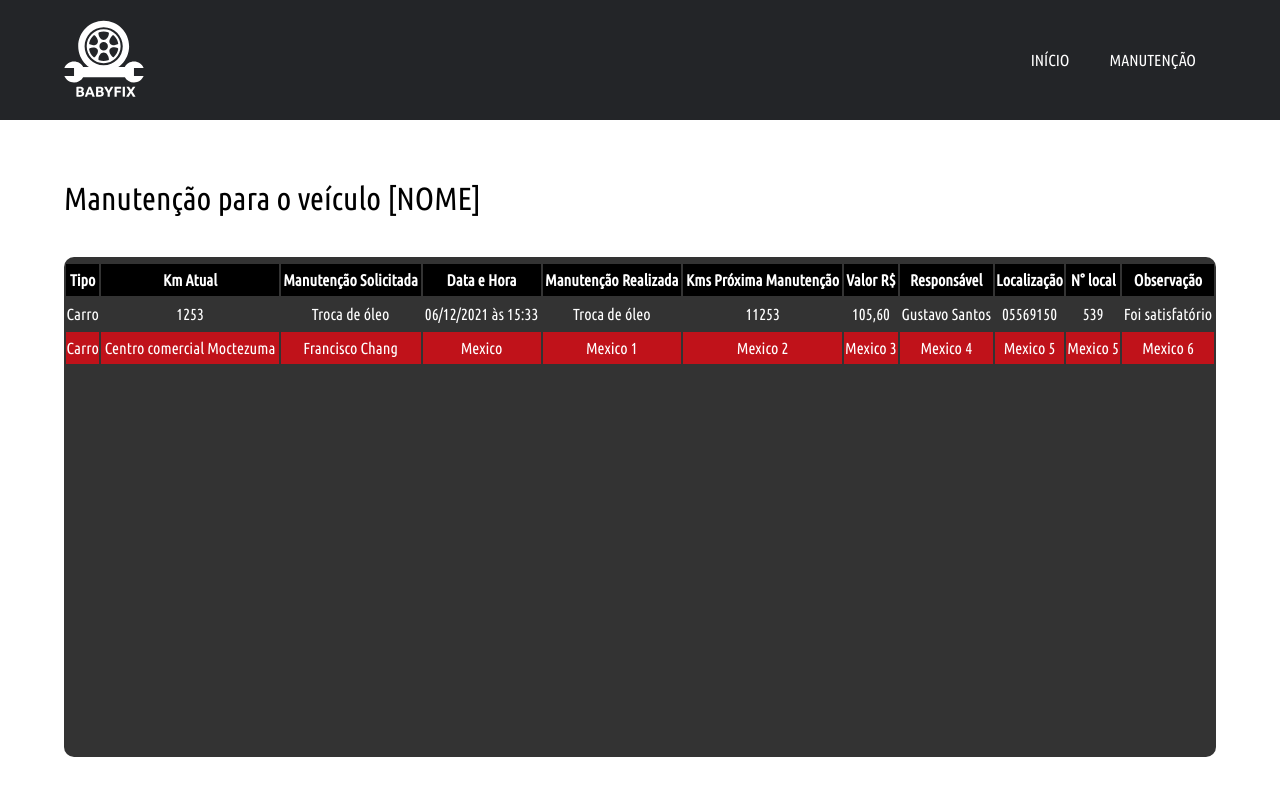
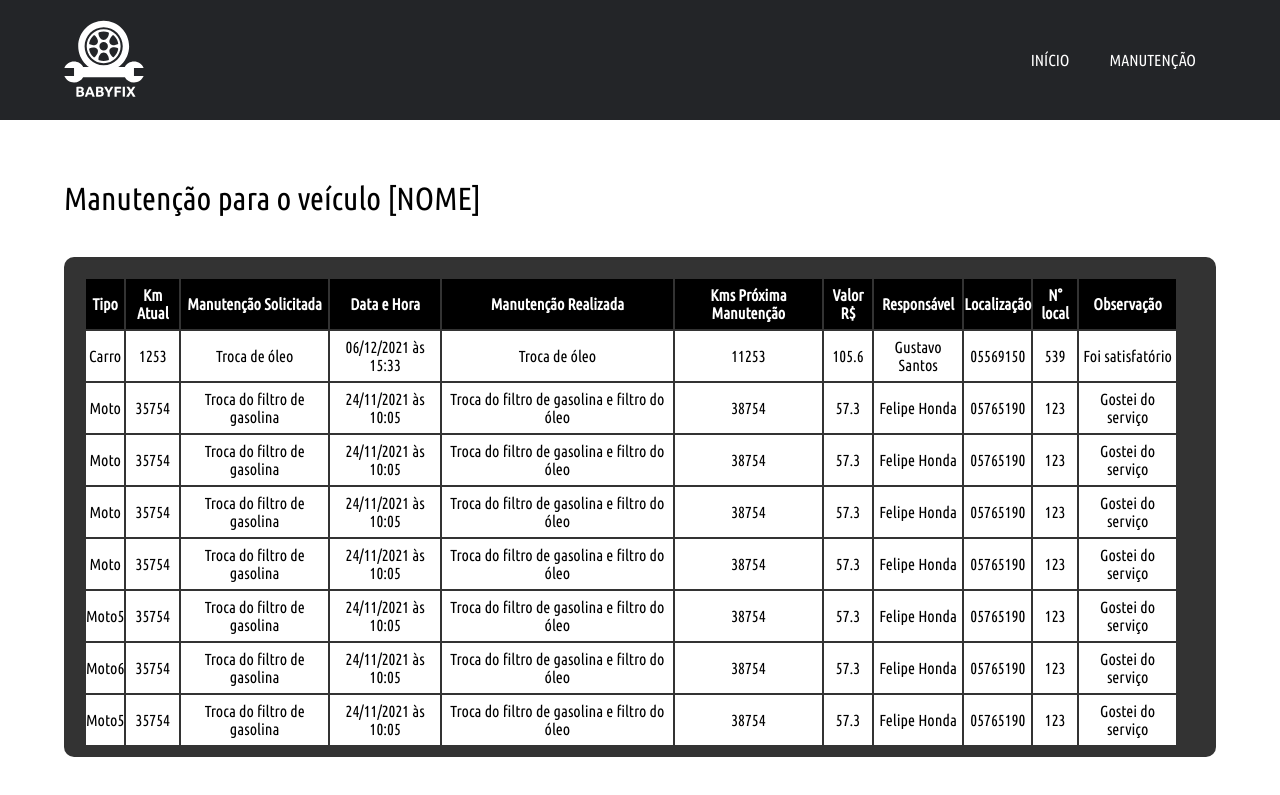
Before and after one commit to williamcamasil/babyfix_react_ts, a React (Create React App) app: page /manutencao in a window 1280 px wide. Shown: the top 795 px of the page. Built offline with nearby package versions, Linux system fonts and the light colour scheme.

Commit message:
add table with mock data

```diff
--- /dev/null
+++ b/src/Mock/vehicles.json
@@ -0,0 +1,117 @@
+{
+  "veiculos": [
+    {
+      "id": 0,
+      "type": "Carro",
+      "actualKm": 1253,
+      "maintanceRequest":"Troca de óleo",
+      "date": "06/12/2021 às 15:33",
+      "maintanceDone": "Troca de óleo",
+      "nextKmNeed": 11253,
+      "spent": 105.60,
+      "responsable": "Gustavo Santos",
+      "location": "05569150",
+      "numberLocation": "539",
+      "note": "Foi satisfatório"
+    },
+
+    {
+      "id": 1,
+      "type": "Moto",
+      "actualKm": 35754,
+      "maintanceRequest":"Troca do filtro de gasolina",
+      "date": "24/11/2021 às 10:05",
+      "maintanceDone": "Troca do filtro de gasolina e filtro do óleo",
+      "nextKmNeed": 38754,
+      "spent": 57.30,
+      "responsable": "Felipe Honda",
+      "location": "05765190",
+      "numberLocation": "123",
+      "note": "Gostei do serviço"
+    },
+    {
+      "id": 2,
+      "type": "Moto",
+      "actualKm": 35754,
+      "maintanceRequest":"Troca do filtro de gasolina",
+      "date": "24/11/2021 às 10:05",
+      "maintanceDone": "Troca do filtro de gasolina e filtro do óleo",
+      "nextKmNeed": 38754,
+      "spent": 57.30,
+      "responsable": "Felipe Honda",
+      "location": "05765190",
+      "numberLocation": "123",
+      "note": "Gostei do serviço"
+    },
+    {
+      "id": 3,
+      "type": "Moto",
+      "actualKm": 35754,
+      "maintanceRequest":"Troca do filtro de gasolina",
+      "date": "24/11/2021 às 10:05",
+      "maintanceDone": "Troca do filtro de gasolina e filtro do óleo",
+      "nextKmNeed": 38754,
+      "spent": 57.30,
+      "responsable": "Felipe Honda",
+      "location": "05765190",
+      "numberLocation": "123",
+      "note": "Gostei do serviço"
+    },
+    {
+      "id": 4,
+      "type": "Moto",
+      "actualKm": 35754,
+      "maintanceRequest":"Troca do filtro de gasolina",
+      "date": "24/11/2021 às 10:05",
+      "maintanceDone": "Troca do filtro de gasolina e filtro do óleo",
+      "nextKmNeed": 38754,
+      "spent": 57.30,
+      "responsable": "Felipe Honda",
+      "location": "05765190",
+      "numberLocation": "123",
+      "note": "Gostei do serviço"
+    },
+    {
+      "id": 5,
+      "type": "Moto5",
+      "actualKm": 35754,
+      "maintanceRequest":"Troca do filtro de gasolina",
+      "date": "24/11/2021 às 10:05",
+      "maintanceDone": "Troca do filtro de gasolina e filtro do óleo",
+      "nextKmNeed": 38754,
+      "spent": 57.30,
+      "responsable": "Felipe Honda",
+      "location": "05765190",
+      "numberLocation": "123",
+      "note": "Gostei do serviço"
+    },
+    {
+      "id": 6,
+      "type": "Moto6",
+      "actualKm": 35754,
+      "maintanceRequest":"Troca do filtro de gasolina",
+      "date": "24/11/2021 às 10:05",
+      "maintanceDone": "Troca do filtro de gasolina e filtro do óleo",
+      "nextKmNeed": 38754,
+      "spent": 57.30,
+      "responsable": "Felipe Honda",
+      "location": "05765190",
+      "numberLocation": "123",
+      "note": "Gostei do serviço"
+    },
+    {
+      "id": 7,
+      "type": "Moto5",
+      "actualKm": 35754,
+      "maintanceRequest":"Troca do filtro de gasolina",
+      "date": "24/11/2021 às 10:05",
+      "maintanceDone": "Troca do filtro de gasolina e filtro do óleo",
+      "nextKmNeed": 38754,
+      "spent": 57.30,
+      "responsable": "Felipe Honda",
+      "location": "05765190",
+      "numberLocation": "123",
+      "note": "Gostei do serviço"
+    }
+  ]
+}
--- a/src/screens/Maintenance/BoxRegisterList/List/index.tsx
+++ b/src/screens/Maintenance/BoxRegisterList/List/index.tsx
@@ -1,6 +1,14 @@
 import { FormBox, Form } from './styles';
+import { Maintence } from '../../../../types/maintence';
+import vehiclesMock from '../../../../Mock/vehicles.json';
+import { useEffect, useState } from 'react';
 
 const List = () => {
+  const [vehicles, setVehicles] = useState<Maintence[]>();
+
+  useEffect(() => {
+    setVehicles(vehiclesMock.veiculos);
+  }, []);
   return (
     <FormBox>
       <Form>
@@ -21,34 +29,25 @@ const List = () => {
             </tr>
           </thead>
 
-          <tbody>
-            <tr>
-              <td>Carro</td>
-              <td>1253</td>
-              <td>Troca de óleo</td>
-              <td>06/12/2021 às 15:33</td>
-              <td>Troca de óleo</td>
-              <td>11253</td>
-              <td>105,60</td>
-              <td>Gustavo Santos</td>
-              <td>05569150</td>
-              <td>539</td>
-              <td>Foi satisfatório</td>
-            </tr>
-            <tr>
-              <td>Carro</td>
-              <td>Centro comercial Moctezuma</td>
-              <td>Francisco Chang</td>
-              <td>Mexico</td>
-              <td>Mexico 1</td>
-              <td>Mexico 2</td>
-              <td>Mexico 3</td>
-              <td>Mexico 4</td>
-              <td>Mexico 5</td>
-              <td>Mexico 5</td>
-              <td>Mexico 6</td>
-            </tr>
-          </tbody>
+          {vehicles?.map(vehicle => {
+            return (
+              <tbody key={vehicle.id}>
+                <tr className="botyTable">
+                  <td>{vehicle.type}</td>
+                  <td>{vehicle.actualKm}</td>
+                  <td>{vehicle.maintanceRequest}</td>
+                  <td>{vehicle.date}</td>
+                  <td>{vehicle.maintanceDone}</td>
+                  <td>{vehicle.nextKmNeed}</td>
+                  <td>{vehicle.spent}</td>
+                  <td>{vehicle.responsable}</td>
+                  <td>{vehicle.location}</td>
+                  <td>{vehicle.numberLocation}</td>
+                  <td>{vehicle.note}</td>
+                </tr>
+              </tbody>
+            );
+          })}
         </table>
       </Form>
     </FormBox>
--- a/src/screens/Maintenance/BoxRegisterList/List/styles.ts
+++ b/src/screens/Maintenance/BoxRegisterList/List/styles.ts
@@ -14,20 +14,24 @@ const Form = styled.div`
   background-color: #333333;
   border-radius: 10px;
   color: #fff;
+  overflow: auto;
 
   table {
-    width: 100%;
-    text-align: center;
-    margin: 5px 0;
+    width: 95%;
+    margin: auto;
+    margin: 20px;
   }
   table thead {
     background: #000;
     font-weight: bold;
     color: #fff;
   }
-  table tbody tr:nth-child(2n) {
-    background: #c0121a;
+
+  table .botyTable {
+    background: #fff;
+    color: #000;
   }
+
   table th,
   table td {
     padding: 7px 0;
--- a/src/types/maintence.ts
+++ b/src/types/maintence.ts
@@ -7,12 +7,11 @@ export type Maintence = {
   actualKm: number;
   maintanceRequest: string;
   date: string; //data e hora
-  price: number;
   maintanceDone: string;
   nextKmNeed: number;
   spent: number;
   responsable: string;
   location: string;
-  numberLocation: number;
+  numberLocation: string;
   note: string;
 };
```
